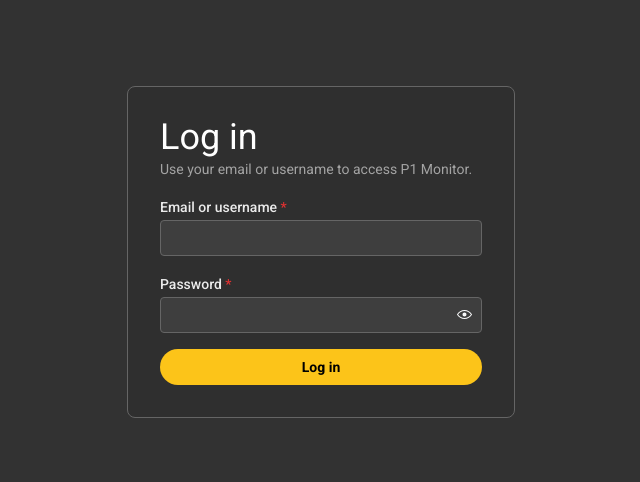
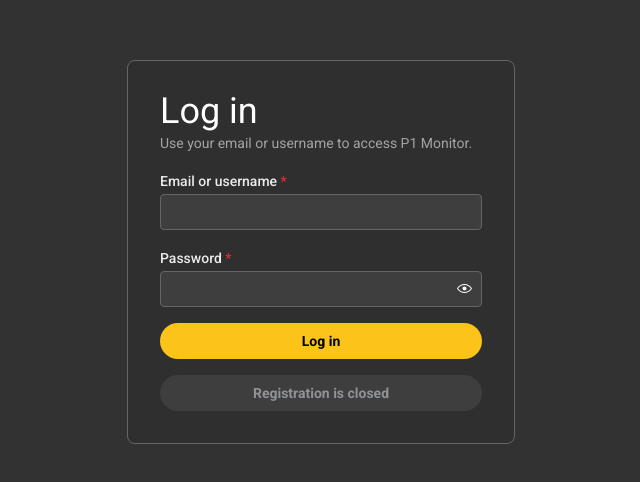
Before and after one commit to PVP-elektros-stebesena/elektros-stebesenos-sistema, a React (Vite) app in the folder client/: page / in a window 1280 px wide. Shown: the part 148-630 px from the top of the page, without its empty margins (319-959 px from the left). Built offline with nearby package versions, Linux system fonts and the light colour scheme; no server answers.

Commit message:
fix: small changes to auth ui and navigation bar

```diff
--- a/client/src/components/navbar.tsx
+++ b/client/src/components/navbar.tsx
@@ -104,7 +104,10 @@ export function Navbar({ page, onNavigate, userEmail, onLogout }: NavbarProps) {
         justify={{ base: 'center', md: 'space-between' }}
         gap="md"
       >
-        <Box display={{ base: 'none', md: 'block' }}>
+        <Box
+          display={{ base: 'none', md: 'flex' }}
+          style={{ flex: 1, justifyContent: 'flex-start' }}
+        >
           {logo}
         </Box>
 
@@ -141,7 +144,10 @@ export function Navbar({ page, onNavigate, userEmail, onLogout }: NavbarProps) {
           ))}
         </Group>
 
-        <Box display={{ base: 'none', md: 'block' }}>
+        <Box
+          display={{ base: 'none', md: 'flex' }}
+          style={{ flex: 1, justifyContent: 'flex-end' }}
+        >
           <Group gap="xs" justify="flex-end">
             <WeatherTemperature />
             {userEmail && (
--- a/client/src/pages/AuthGate.tsx
+++ b/client/src/pages/AuthGate.tsx
@@ -42,6 +42,7 @@ type AuthMode = 'loading' | 'setup' | 'login' | 'authenticated';
 
 export function AuthGate({ children }: AuthGateProps) {
   const [mode, setMode] = useState<AuthMode>('loading');
+  const [setupRequired, setSetupRequired] = useState(false);
   const [user, setUser] = useState<AuthUser | null>(null);
   const [identifier, setIdentifier] = useState('');
   const [email, setEmail] = useState('');
@@ -57,12 +58,7 @@ export function AuthGate({ children }: AuthGateProps) {
       try {
         const status = await apiFetch<StatusResponse>('/api/auth/status');
         if (cancelled) return;
-
-        if (status.setupRequired) {
-          clearAuthToken();
-          setMode('setup');
-          return;
-        }
+        setSetupRequired(status.setupRequired);
 
         if (!getAuthToken()) {
           setMode('login');
@@ -107,6 +103,7 @@ export function AuthGate({ children }: AuthGateProps) {
           displayName: displayName.trim() || null,
           password,
         });
+        setSetupRequired(false);
         completeAuthentication(response);
       } else {
         const response = await apiPost<AuthResponse>('/api/auth/login', {
@@ -147,6 +144,16 @@ export function AuthGate({ children }: AuthGateProps) {
 
   const isSetup = mode === 'setup';
 
+  const switchToLogin = () => {
+    setMode('login');
+    setError(null);
+  };
+
+  const switchToSetup = () => {
+    setMode('setup');
+    setError(null);
+  };
+
   return (
     <Center mih="100vh" px="md">
       <Container size={420} w="100%">
@@ -159,7 +166,7 @@ export function AuthGate({ children }: AuthGateProps) {
                 </Title>
                 <Text c="dimmed" size="sm">
                   {isSetup
-                    ? 'Set up the first user before opening P1 Monitor.'
+                    ? 'Create the first account to access P1 Monitor.'
                     : 'Use your email or username to access P1 Monitor.'}
                 </Text>
               </Stack>
@@ -205,6 +212,24 @@ export function AuthGate({ children }: AuthGateProps) {
               <Button type="submit" loading={submitting} color="yellow">
                 {isSetup ? 'Create account' : 'Log in'}
               </Button>
+
+              {isSetup ? (
+                <Button type="button" variant="subtle" color="gray" onClick={switchToLogin}>
+                  Already have an account? Log in
+                </Button>
+              ) : (
+                <Button
+                  type="button"
+                  variant="subtle"
+                  color="gray"
+                  onClick={switchToSetup}
+                  disabled={!setupRequired}
+                >
+                  {setupRequired
+                    ? "Don't have an account? Register"
+                    : 'Registration is closed'}
+                </Button>
+              )}
             </Stack>
           </form>
         </Paper>
```
